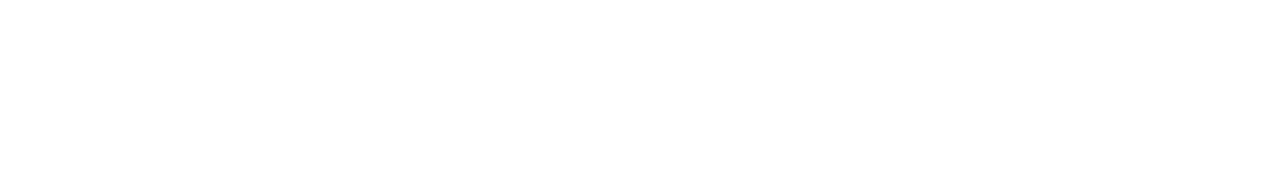
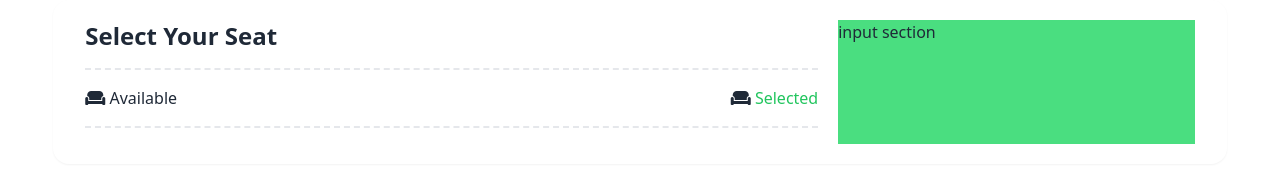
Before and after one commit to Shams-Joha/Assignment-5-prac, a plain HTML site: page index.html in a window 1280 px wide. Drawn offline with nearby package versions, Linux system fonts and the light colour scheme.

Commit message:
added heading section to the ticketing

```diff
--- a/index.html
+++ b/index.html
@@ -9,13 +9,33 @@
     <link href="https://cdn.jsdelivr.net/npm/daisyui@4.12.10/dist/full.min.css" rel="stylesheet" type="text/css" />
     <script src="https://cdn.tailwindcss.com"></script>
     <!-- font family -->
+    <script src="https://kit.fontawesome.com/37c17db0f2.js" crossorigin="anonymous"></script>
 
 </head>
 
 <body>
     <!-- Seat Booking Section Starts -->
-    <section class="bg-white px-8 py-5 w-11/12 mx-auto rounded-2xl">
+    <section class="bg-white px-8 py-5 w-11/12 mx-auto rounded-2xl shadow-sm grid grid-cols-3 gap-5">
 
+        <div class="col-span-2">
+            <div>
+                <h2 class="text-2xl font-semibold">Select Your Seat</h2>
+            </div>
+            <div class="border-b-2 border-dashed my-4"></div>
+            <div class="flex justify-between">
+                <div>
+                    <i class="fa-solid fa-couch"></i>
+                    <span>Available</span>
+                </div>
+                <div>
+                    <i class="fa-solid fa-couch"></i>
+                    <span class="text-green-500">Selected</span>
+                </div>
+
+            </div>
+            <div class="border-b-2 border-dashed my-4"></div>
+        </div>
+        <div class="bg-green-400">input section</div>
 
     </section>
     <!-- Seat Booking Section Ends -->
```
